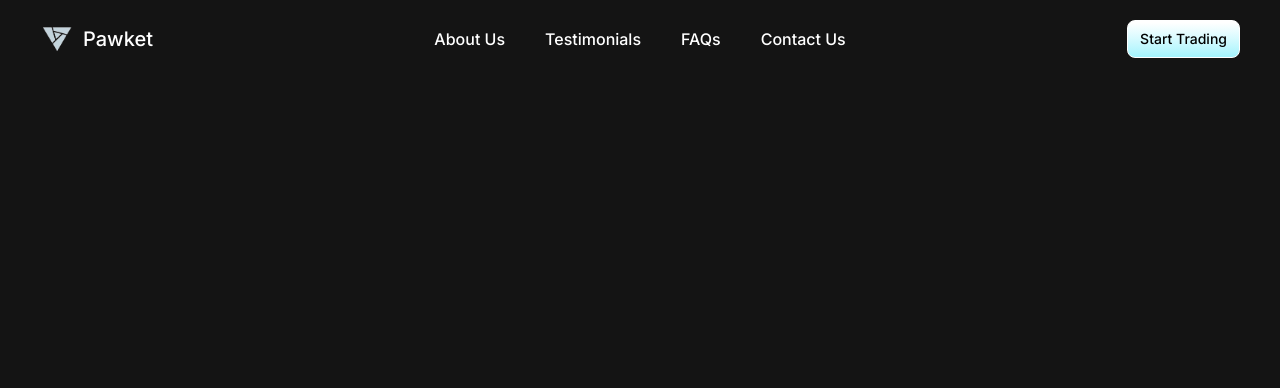
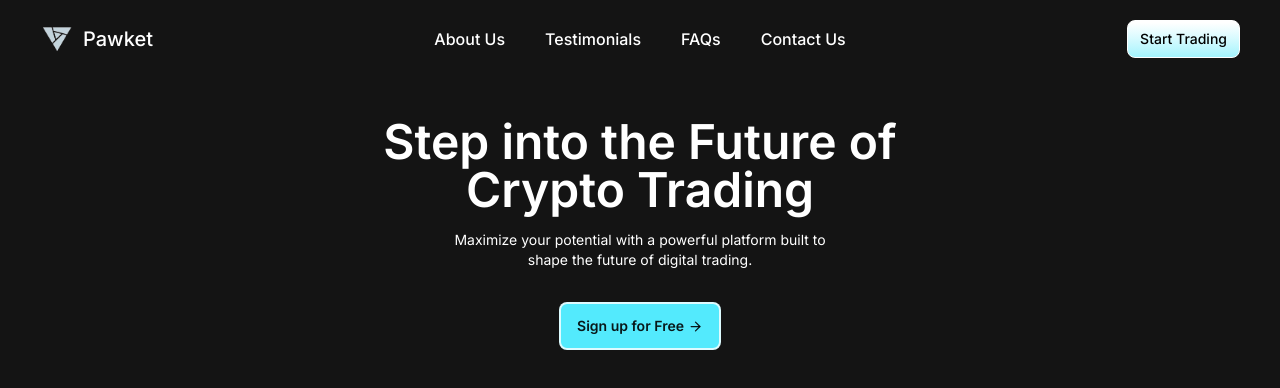
Before and after one commit to Munadil16/pawket, a Next.js app: page / in a window 1280 px wide. Shown: the top 388 px of the page. Built offline with nearby package versions, Linux system fonts and the light colour scheme.

Commit message:
add: Hero Section

```diff
--- a/src/app/page.tsx
+++ b/src/app/page.tsx
@@ -1,3 +1,5 @@
+import { LandingPage } from "@/components/landing/landing";
+
 export default function Home() {
-  return <main></main>;
+  return <LandingPage />;
 }
--- /dev/null
+++ b/src/components/landing/hero.tsx
@@ -0,0 +1,29 @@
+import { ArrowRight } from "lucide-react";
+
+const Hero = () => {
+  return (
+    <section className="container mx-auto flex flex-col items-center justify-center gap-2 px-5 py-10 sm:gap-4">
+      <h1 className="text-center text-3xl font-semibold sm:max-w-xl sm:text-5xl">
+        Step into the Future of Crypto Trading
+      </h1>
+
+      <p className="max-w-72 text-center text-xs sm:max-w-96 sm:text-sm">
+        Maximize your potential with a powerful platform built to shape the
+        future of digital trading.
+      </p>
+
+      <button
+        type="button"
+        className="group mt-4 flex cursor-pointer items-center gap-1 rounded-lg border-2 border-white/80 bg-cyan-300 px-3 py-2 text-sm font-semibold text-black/90 sm:px-4 sm:py-3"
+      >
+        Sign up for Free
+        <ArrowRight
+          className="transition-transform duration-400 sm:group-hover:translate-x-1"
+          size={15}
+        />
+      </button>
+    </section>
+  );
+};
+
+export { Hero };
--- /dev/null
+++ b/src/components/landing/landing.tsx
@@ -0,0 +1,11 @@
+import { Hero } from "./hero";
+
+const LandingPage = () => {
+  return (
+    <main>
+      <Hero />
+    </main>
+  );
+};
+
+export { LandingPage };
--- a/src/components/layout/navbar.tsx
+++ b/src/components/layout/navbar.tsx
@@ -34,21 +34,21 @@ const Navbar = () => {
   useEffect(() => {
     const mediaQuery = window.matchMedia("(min-width: 1024px)");
 
-    const handleResize = () => {
+    const handleMenuClose = () => {
       if (mediaQuery.matches) {
         setIsMenuOpen(false);
       }
     };
 
-    mediaQuery.addEventListener("change", handleResize);
+    mediaQuery.addEventListener("change", handleMenuClose);
 
     return () => {
-      mediaQuery.removeEventListener("change", handleResize);
+      mediaQuery.removeEventListener("change", handleMenuClose);
     };
   }, []);
 
   return (
-    <div className="n sticky top-0 z-5 bg-inherit/92 py-5 lg:px-10">
+    <header className="sticky top-0 z-5 bg-inherit/92 py-5 lg:px-10">
       <nav className="relative container mx-auto flex items-center justify-between">
         <Link
           className="flex items-center gap-2 pl-5 text-lg font-medium lg:pl-0 lg:text-xl"
@@ -72,7 +72,7 @@ const Navbar = () => {
               <li key={navigation.id} className="whitespace-nowrap">
                 <Link
                   href={navigation.linkTo}
-                  className="decoration-cyan-300 hover:underline"
+                  className="decoration-cyan-300 lg:hover:underline"
                 >
                   {navigation.title}
                 </Link>
@@ -96,7 +96,7 @@ const Navbar = () => {
           {isMenuOpen ? <X /> : <MenuIcon />}
         </button>
       </nav>
-    </div>
+    </header>
   );
 };
 
```
